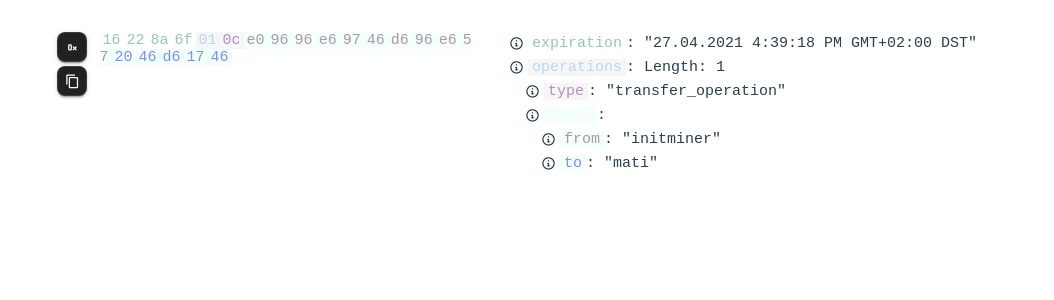
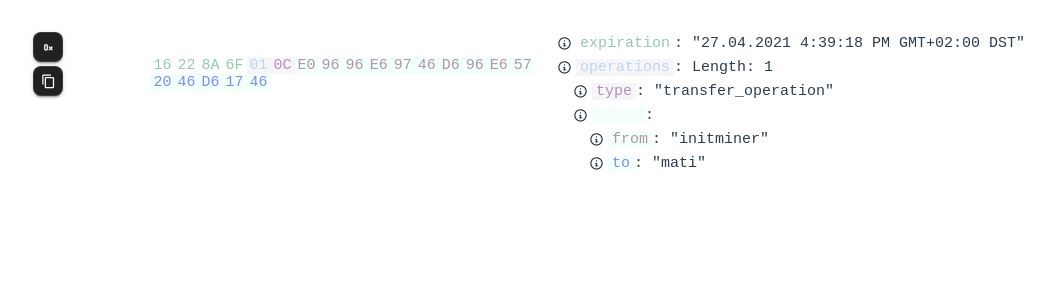
Before and after one commit to openhive-network/component-binary-view, a Vue app: page / in a window 1280 px wide. Shown: the top 300 px of the page, without its empty margins (0-1054 px from the left). Built offline with nearby package versions, Linux system fonts and the light colour scheme.

Commit message:
Add case (lower and upper) as a setting

```diff
--- a/src/App.vue
+++ b/src/App.vue
@@ -6,6 +6,6 @@ import BinaryView from '@/components/BinaryView'
 
 <template>
   <main style="max-width: 1000px">
-    <BinaryView :data="data" />
+    <BinaryView :data="data" :uppercase="true" />
   </main>
 </template>
--- a/src/components/BinaryView/BinaryView.vue
+++ b/src/components/BinaryView/BinaryView.vue
@@ -9,19 +9,40 @@ const store = useBinaryViewStore()
 
 const props = defineProps<{
   data: IBinaryView
-  bytesInRow?: number
+  rowbytes?: number
+  uppercase?: boolean
 }>()
 
+store.setBytesInRow(props.rowbytes)
+store.setUppercase(props.uppercase)
 store.indexBinaryData(props.data)
-store.bytesInRow = props.bytesInRow || 16
 </script>
 
 <template>
   <div>
     <div class="binary-container">
       <div class="left-pane">
-        <ActionButtons class="mr-3 left-pane-actions-buttons" />
-        <div class="left-pane-hex-data" :style="{ width: `${24 * store.bytesInRow}px` }">
+        <ActionButtons class="left-pane-actions-buttons" />
+        <div class="left-pane-index">
+          <div class="left-pane-index-header">:</div>
+          <div
+            v-for="(offset, index) in Math.ceil(store.data.binary.length / 2 / store.bytesInRow)"
+            :key="offset"
+          >
+            {{ store.setCase((index * 16).toString(16).padStart(6, '0')) }}:
+          </div>
+        </div>
+        <div
+          class="left-pane-hex-data"
+          :style="{
+            width: `${24 * store.bytesInRow + 1}px` /* +1px due to some browsers font differences in .02px - switching lines */
+          }"
+        >
+          <div class="left-pane-binary-header">
+            <span v-for="(byte, index) in store.bytesInRow" :key="byte">
+              {{ store.setCase(index.toString(16).padStart(2, '0')) }}
+            </span>
+          </div>
           <span v-for="(offset, index) in props.data.offsets" :key="index">
             <HexProp :data="offset" />
           </span>
@@ -47,10 +68,32 @@ store.bytesInRow = props.bytesInRow || 16
 .left-pane {
   display: flex;
   justify-content: center;
+  margin-right: 20px;
+}
+
+.left-pane-binary-header,
+.left-pane-index-header {
+  margin-bottom: 8px;
+}
+
+.left-pane-binary-header > span {
+  padding: 0 3px;
+  color: white;
+}
+
+.left-pane-index > div {
+  margin-right: 4px;
+}
+
+.left-pane-index {
+  color: white;
+  text-align: right;
+  line-height: normal;
 }
 
 .left-pane-actions-buttons {
   flex-grow: 0;
+  margin-right: 20px;
 }
 
 .left-pane > .left-pane-hex-data {
--- a/src/components/BinaryView/store.ts
+++ b/src/components/BinaryView/store.ts
@@ -22,8 +22,6 @@ export interface IIndexData {
   range: IBufferRangeData;
 }
 
-const hex2bin = (hex: string) => (parseInt(hex, 16).toString(2)).padStart(8, '0');
-
 export const useBinaryViewStore = defineStore('binaryView', {
   state: () => ({
     /* Private props: */
@@ -39,7 +37,8 @@ export const useBinaryViewStore = defineStore('binaryView', {
       end: -1
     },
     /* Public props: */
-    bytesInRow: -1
+    bytesInRow: -1,
+    uppercase: false
   }),
   getters: {
     /* Public getters: */
@@ -87,8 +86,16 @@ export const useBinaryViewStore = defineStore('binaryView', {
     indexBinaryData(data: IBinaryView) {
       this.data = data;
 
+      this.data.binary = this.setCase(this.data.binary);
+
       for (const index of data.offsets)
         this.indexNode(index);
+    },
+    setCase(value: string) {
+      if (this.uppercase)
+        return value.toUpperCase();
+
+      return value.toLowerCase();
     },
     nextData(indexingKey: string): IIndexData {
       const index = this.nextIndex(indexingKey);
@@ -101,6 +108,15 @@ export const useBinaryViewStore = defineStore('binaryView', {
         key: this.nodeKeys[index],
         displayValue: this.nodeValues[index]
       };
+    },
+    setBytesInRow(bytesInRow = 16) {
+      this.bytesInRow = bytesInRow;
+
+      if (this.bytesInRow < 1 || this.bytesInRow > 255)
+        throw new Error('Bytes in row must be between 1 and 255');
+    },
+    setUppercase(value = false) {
+      this.uppercase = value;
     },
     setHighligh(start: number, end: number) {
       this.highlightedRange.start = start;
```
